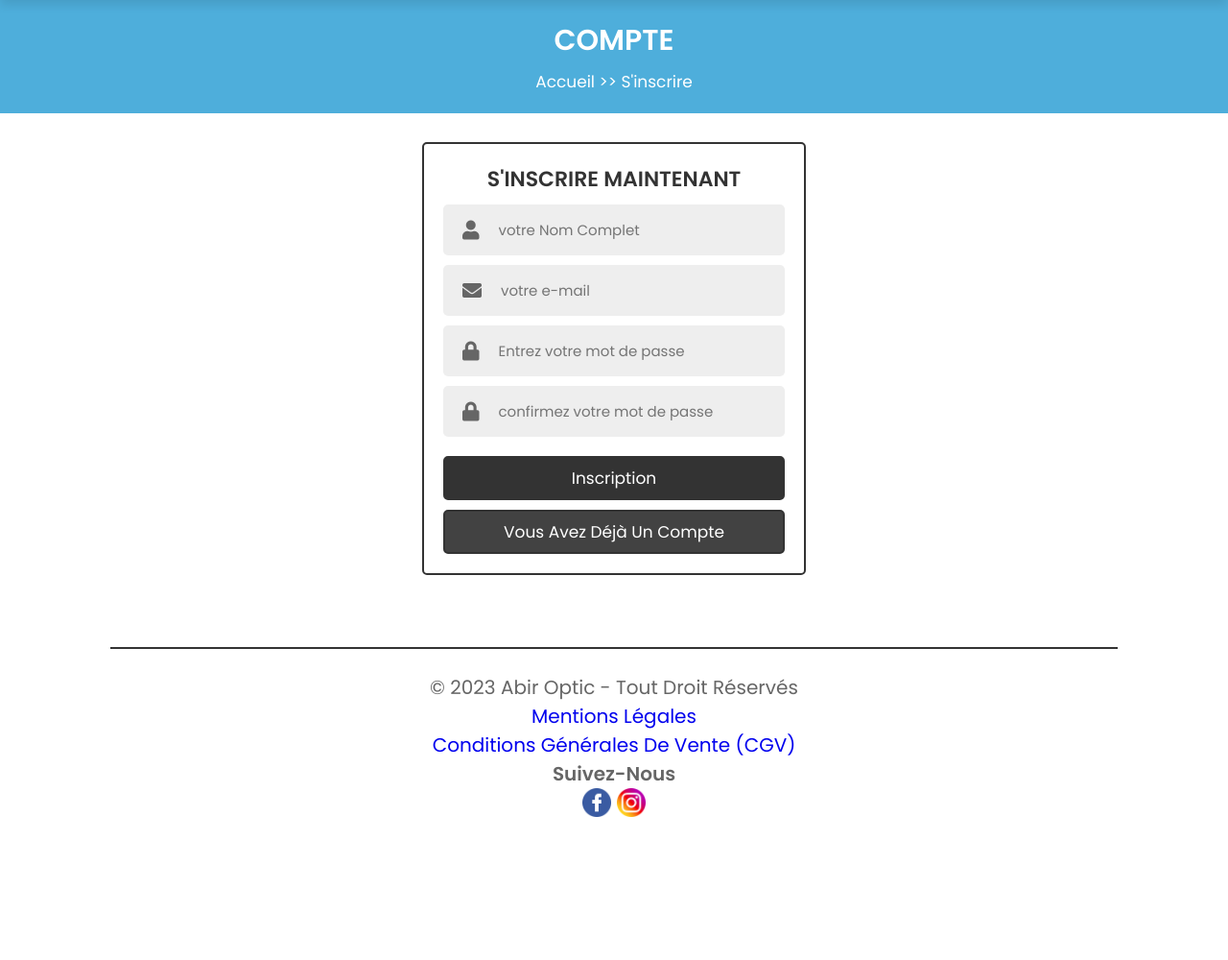
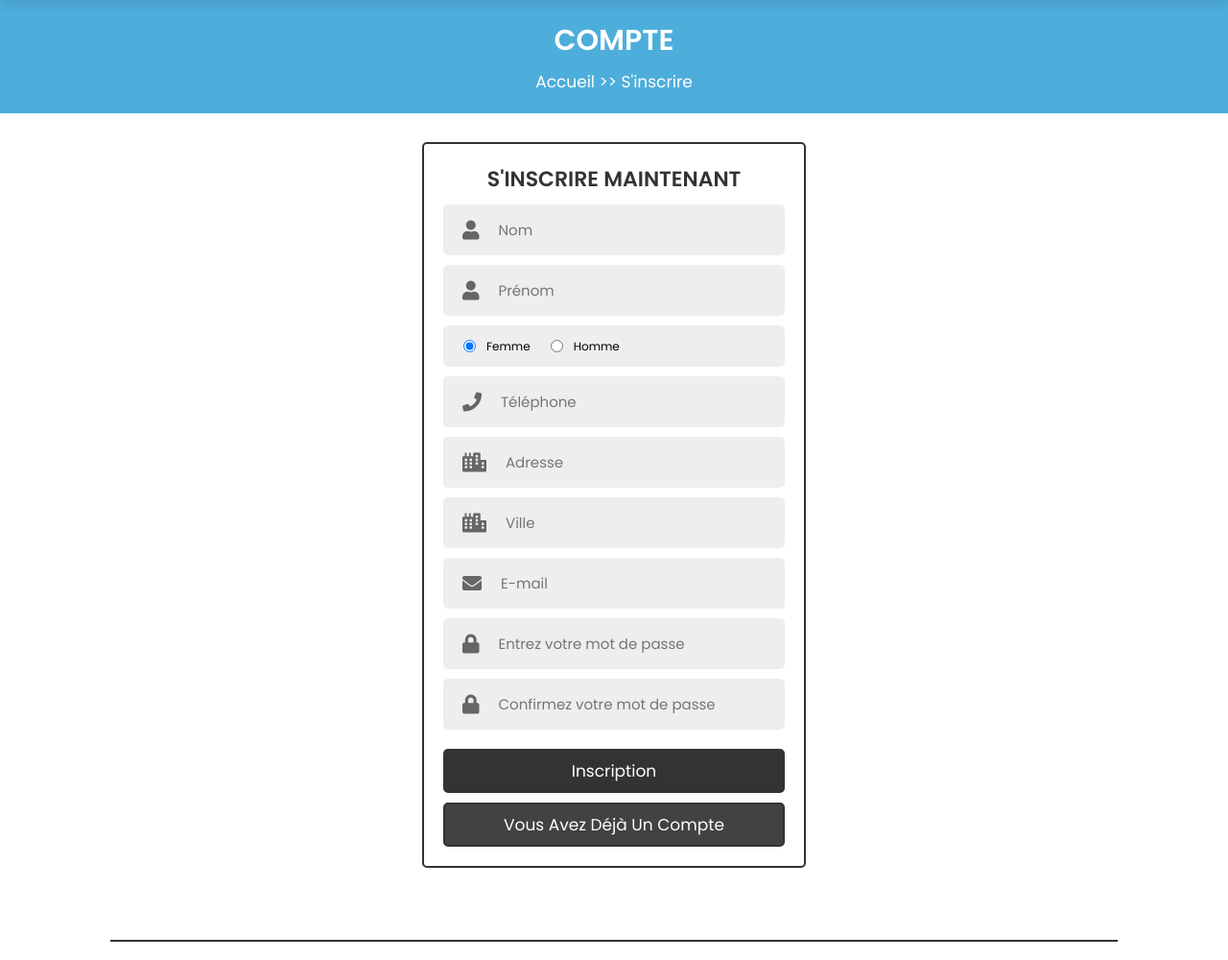
Before and after one commit to EL-yasmina/AbirOpticSiteWeb, a PHP site: page /inscription.php in a window 1280 px wide. Shown: the part 66-1066 px from the top of the page at 96% size. Before the commit the page ends 917 px from the top, so only its background shows below. Run offline with PHP 8.4, Linux system fonts and the light colour scheme.

Commit message:
inscription

```diff
--- a/front-end/css/style.css
+++ b/front-end/css/style.css
@@ -957,3 +957,13 @@ div.desc {
   font-size: 18px !important;
   font-weight:bold;
 }
+
+.radio-button-label{
+  font-size: 12px !important;
+}
+.radio-button{
+  margin-bottom: 1rem !important;
+  margin-top: 1rem !important;
+  margin-left: 1rem !important;
+  width: 15px !important;
+}
--- a/front-end/inscription.php
+++ b/front-end/inscription.php
@@ -9,6 +9,7 @@
     <link rel="stylesheet" href="https://cdnjs.cloudflare.com/ajax/libs/font-awesome/5.15.4/css/all.min.css">
     <link rel="stylesheet" href="css/style.css">
     <script src="js/script.js" defer></script>
+
 </head>
 
 <body>
@@ -24,27 +25,70 @@
 
     <section class="register-form">
 
-        <form action="">
+        <form  onsubmit="return validerMotDePasse();" action="php-help/ajouter-client.php" method="post">
             <h3>S'inscrire maintenant</h3>
+
             <div class="inputBox">
                 <span class="fas fa-user"></span>
-                <input type="text" name="" placeholder="votre Nom Complet " id="" required>
+                <input type="text" name="nom" placeholder="Nom" pattern="[A-Za-z\s]+" required>
             </div>
+
+            <div class="inputBox">
+                <span class="fas fa-user"></span>
+                <input type="text" name="prenom" placeholder="Prénom" pattern="[A-Za-z\s]+" required>
+            </div>
+
+            <div class="inputBox">
+                <input type="radio" id="femme" name="genre" value="femme" class="radio-button" checked />
+                <label for="femme" class="radio-button-label">Femme</label>
+
+                <input type="radio" id="homme" name="genre" value="homme" class="radio-button" />
+                <label for="homme" class="radio-button-label">Homme</label>
+            </div>
+
+            <div class="inputBox">
+                <span class="fas fa-phone"></span>
+                <input type="text" name="telephone" placeholder="Téléphone" pattern="[0-9]{10}"
+                    title="Veuillez saisir un numéro de téléphone valide avec exactement 10 chiffres, sans espaces ni caractères spéciaux."
+                    required>
+            </div>
+
+            <div class="inputBox">
+                <span class="fas fa-city"></span>
+                <input type="text" name="adresse" placeholder="Adresse" required>
+            </div>
+
+            <div class="inputBox">
+                <span class="fas fa-city"></span>
+                <input type="text" name="ville" placeholder="Ville" required>
+            </div>
+
             <div class="inputBox">
                 <span class="fas fa-envelope"></span>
-                <input type="email" name="" placeholder="votre e-mail" id="" required>
+                <input type="email" name="email" placeholder="E-mail" required>
             </div>
+
             <div class="inputBox">
-                <span class="fas fa-lock"></span>
-                <input type="password" name="" placeholder="Entrez votre mot de passe " id="" required>
+                <span id="mot_de_passe_icon" class="fas fa-lock"></span>
+                <input type="password" id="mot_de_passe" name="mot_de_passe" placeholder="Entrez votre mot de passe"
+                    title="Le mot de passe doit contenir au moins une majuscule, une minuscule, un chiffre et un caractère spécial (@$!%*?&) et avoir une longueur d'au moins 8 caractères."
+                    pattern="^(?=.*[A-Z])(?=.*[a-z])(?=.*\d)(?=.*[@$!%*?&])[A-Za-z\d@$!%*?&]{8,}$" required>
+
             </div>
+
             <div class="inputBox">
-                <span class="fas fa-lock"></span>
-                <input type="password" name="" placeholder="confirmez votre mot de passe " id="" required>
+                <span id="confirmer_mot_de_passe_icon" class="fas fa-lock"></span>
+                <input type="password" id="confirmer_mot_de_passe" name="confirmer_mot_de_passe" placeholder="Confirmez votre mot de passe"
+                    title="Le mot de passe doit contenir au moins une majuscule, une minuscule, un chiffre et un caractère spécial (@$!%*?&) et avoir une longueur d'au moins 8 caractères."
+                    pattern="^(?=.*[A-Z])(?=.*[a-z])(?=.*\d)(?=.*[@$!%*?&])[A-Za-z\d@$!%*?&]{8,}$" required>
+
             </div>
-            <input type="submit" value="Inscription" class="btn">
+
+            <input type="submit" value="Inscription" class="btn" onclick="cleanValidatorMotDePasse()">
             <a href="login.php" class="btn">Vous avez déjà un compte</a>
         </form>
+
+
 
     </section>
 
--- a/front-end/js/script.js
+++ b/front-end/js/script.js
@@ -21,3 +21,24 @@
     index = (index - 1 + slides.length) % slides.length;
     slides[index].classList.add('active');
 }
+
+function validerMotDePasse() {
+
+    var inputMotDePasse = document.getElementById('mot_de_passe');
+    var inputConfirmerMotDePasse = document.getElementById('confirmer_mot_de_passe');
+    var motDePasse = inputMotDePasse.value;
+    var confirmerMotDePasse = inputConfirmerMotDePasse.value;
+
+    if (motDePasse !== confirmerMotDePasse) {
+        inputConfirmerMotDePasse.setCustomValidity("Les mots de passe ne correspondent pas.");
+        inputConfirmerMotDePasse.reportValidity();
+        return false;
+    }
+    return true;
+}
+
+function cleanValidatorMotDePasse(){
+    var inputConfirmerMotDePasse = document.getElementById('confirmer_mot_de_passe');
+    inputConfirmerMotDePasse.setCustomValidity("");
+
+}
--- a/front-end/panier.php
+++ b/front-end/panier.php
@@ -15,7 +15,7 @@
     <?php
         include('php-help/session.php');
         include('php-composants/header.php');
-        $_SESSION['page'] = 'panier.php';
+        $_SESSION['page'] = null;
     ?>
 
     <section class="heading">
--- a/front-end/php-help/connexion.php
+++ b/front-end/php-help/connexion.php
@@ -23,6 +23,7 @@ if ($client != null) {
     else {
         header("Location: ../accueil.php");
     }
+
 } else {
     // Authentification échouée, rediriger vers la page de connexion avec un message d'erreur
     header("Location: login.php?erreur=1");
--- a/front-end/php-help/valider-la-commande.php
+++ b/front-end/php-help/valider-la-commande.php
@@ -2,6 +2,7 @@
 
     include('session.php');
     include('../../back-end/classes-gestion/gestion-commande.php');
+    $_SESSION['page'] = 'panier.php';
 
     if(isset($_SESSION['id'])) {
         $idClient = $_SESSION['id'];
```
Also changed, not shown: back-end/classes-gestion/gestion-client.php (+8 -0 lines), front-end/php-help/ajouter-client.php (added, +44 -0 lines).
